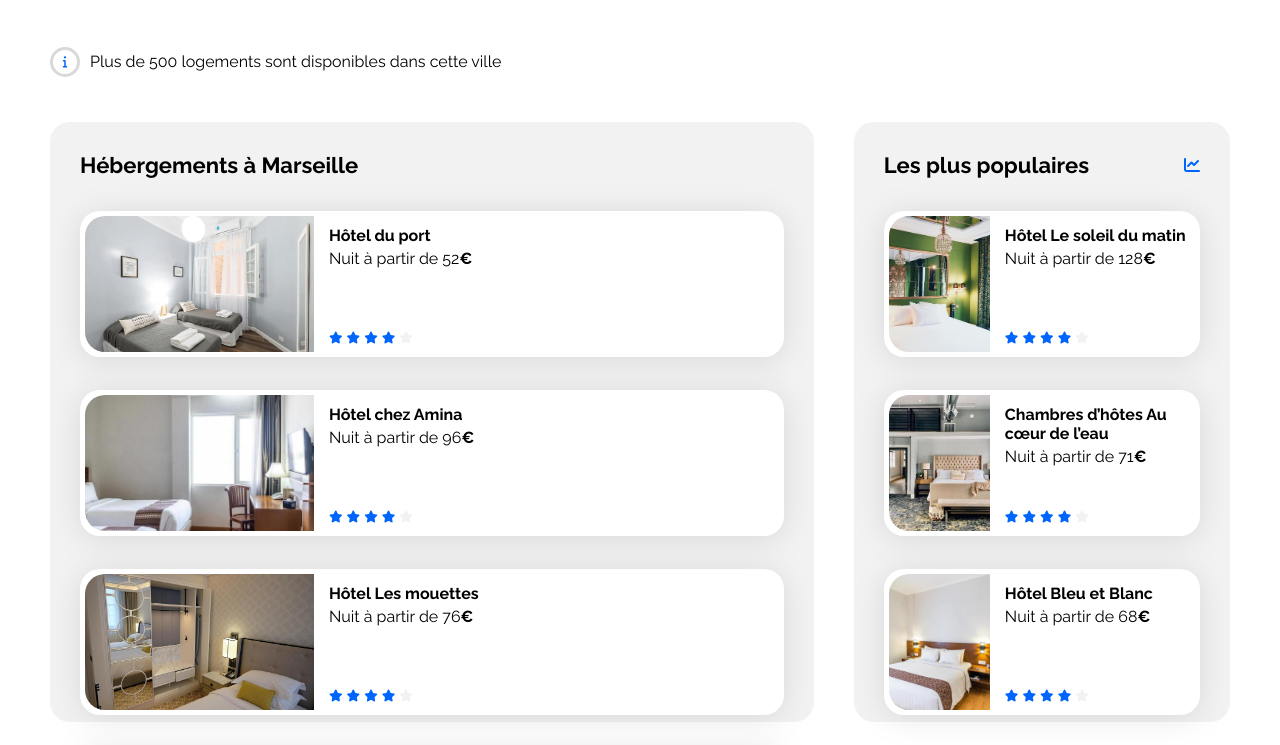
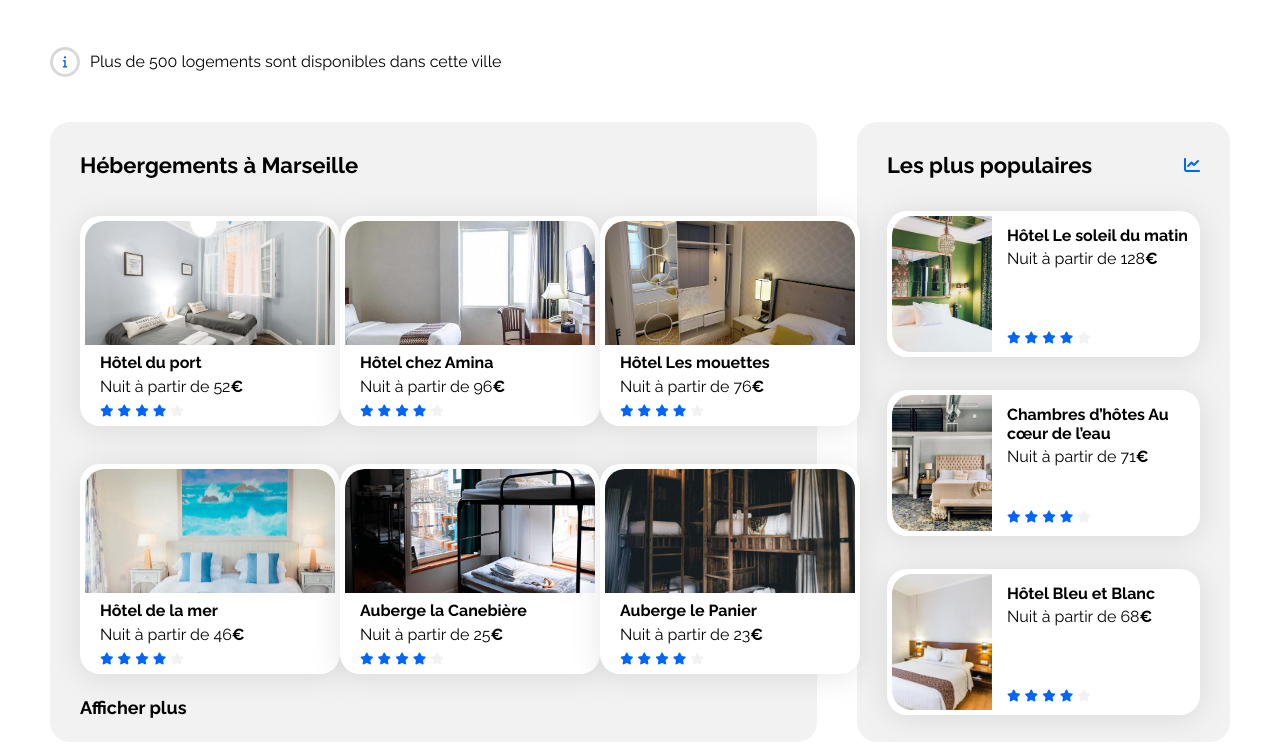
Before and after one commit to clem-s87/Projet-3, a plain HTML site: page index.html in a window 1280 px wide. Shown: the part 380-1125 px from the top of the page. Drawn offline with Linux system fonts and the light colour scheme.

Commit message:
Upgrade CSS part Marseille location and most popular

```diff
--- a/index.html
+++ b/index.html
@@ -38,6 +38,7 @@
                 <input type="submit" value="Rechercher" class="bouton">
             </form>
             </div>
+            <!-- Filtres -->
 
             <div class="filtres">
                 <p>Filtres</p>
@@ -58,7 +59,7 @@
                     <div class="populaires-title">
                         <h2 class="section-title">Hébergements à Marseille</h2>
                     </div>
-                    <div class="populaires-cards">
+                    <div class="hebergements-cards">
                         <a href="#">
                             <article class="card">
                                 <img src="images/hebergements/fred-kleber.jpg" alt="Image de la chambre d'hôtel montrant un lit">
@@ -66,7 +67,6 @@
                                     <div class="card-txt">
                                         <h3 class="card-title">Hôtel du port</h3>
                                         <p class="card-subtitle">Nuit à partir de 52<span class="euro">€</span></p>
-                                    </div>
                                     <div class="card-rating">
                                         <i class="fa-xs fa-solid fa-star" aria-hidden="true"></i>
                                         <i class="fa-xs fa-solid fa-star" aria-hidden="true"></i>
@@ -74,6 +74,7 @@
                                         <i class="fa-xs fa-solid fa-star" aria-hidden="true"></i>
                                         <i class="fa-xs fa-solid fa-star neutral-star" aria-hidden="true"></i>
                                         <span class="sr-only">Note de 4 sur 5</span>
+                                    </div>
                                     </div>
                                 </div>
                             </article>
@@ -85,7 +86,6 @@
                                     <div class="card-txt">
                                         <h3 class="card-title">Hôtel chez Amina</h3>
                                         <p class="card-subtitle">Nuit à partir de 96<span class="euro">€</span></p>
-                                    </div>
                                     <div class="card-rating">
                                         <i class="fa-xs fa-solid fa-star" aria-hidden="true"></i>
                                         <i class="fa-xs fa-solid fa-star" aria-hidden="true"></i>
@@ -94,6 +94,7 @@
                                         <i class="fa-xs fa-solid fa-star neutral-star" aria-hidden="true"></i>
                                         <span class="sr-only">Note de 4 sur 5</span>
                                     </div>
+                                </div>
                                 </div>
                             </article>
                         </a>
@@ -104,7 +105,6 @@
                                     <div class="card-txt">
                                         <h3 class="card-title">Hôtel Les mouettes</h3>
                                         <p class="card-subtitle">Nuit à partir de 76<span class="euro">€</span></p>
-                                    </div>
                                     <div class="card-rating">
                                         <i class="fa-xs fa-solid fa-star" aria-hidden="true"></i>
                                         <i class="fa-xs fa-solid fa-star" aria-hidden="true"></i>
@@ -114,9 +114,11 @@
                                         <span class="sr-only">Note de 4 sur 5</span>
                                     </div>
                                 </div>
+                                </div>
                             </article>
                         </a>
-
+                        </div>
+                        <div class="hebergements-cards">
                         <a href="#">
                             <article class="card">
                                 <img src="images/hebergements/annie-spratt.jpg" alt="Image de la chambre d'hôtel montrant un lit">
@@ -124,7 +126,6 @@
                                     <div class="card-txt">
                                         <h3 class="card-title">Hôtel de la mer</h3>
                                         <p class="card-subtitle">Nuit à partir de 46<span class="euro">€</span></p>
-                                    </div>
                                     <div class="card-rating">
                                         <i class="fa-xs fa-solid fa-star" aria-hidden="true"></i>
                                         <i class="fa-xs fa-solid fa-star" aria-hidden="true"></i>
@@ -133,6 +134,7 @@
                                         <i class="fa-xs fa-solid fa-star neutral-star" aria-hidden="true"></i>
                                         <span class="sr-only">Note de 4 sur 5</span>
                                     </div>
+                                </div>
                                 </div>
                             </article>
                         </a>
@@ -143,7 +145,6 @@
                                     <div class="card-txt">
                                         <h3 class="card-title">Auberge la Canebière</h3>
                                         <p class="card-subtitle">Nuit à partir de 25<span class="euro">€</span></p>
-                                    </div>
                                     <div class="card-rating">
                                         <i class="fa-xs fa-solid fa-star" aria-hidden="true"></i>
                                         <i class="fa-xs fa-solid fa-star" aria-hidden="true"></i>
@@ -152,6 +153,7 @@
                                         <i class="fa-xs fa-solid fa-star neutral-star" aria-hidden="true"></i>
                                         <span class="sr-only">Note de 4 sur 5</span>
                                     </div>
+                                </div>
                                 </div>
                             </article>
                         </a>
@@ -162,7 +164,6 @@
                                     <div class="card-txt">
                                         <h3 class="card-title">Auberge le Panier</h3>
                                         <p class="card-subtitle">Nuit à partir de 23<span class="euro">€</span></p>
-                                    </div>
                                     <div class="card-rating">
                                         <i class="fa-xs fa-solid fa-star" aria-hidden="true"></i>
                                         <i class="fa-xs fa-solid fa-star" aria-hidden="true"></i>
@@ -172,10 +173,11 @@
                                         <span class="sr-only">Note de 4 sur 5</span>
                                     </div>
                                 </div>
+                                </div>
                             </article>
                         </a>
-                        <a href="#"><h4>Afficher plus</h4></a>
                     </div>
+                    <div><a href="#"><p class="text-gras">Afficher plus</p></a></div>
                 </section>
             <!-- Partie les plus populaires -->
                 <section class="populaires">
--- a/style.css
+++ b/style.css
@@ -226,7 +226,7 @@ main {
     display: flex;
     flex-direction: row !important;
     gap: 40px;
-    height: 600px;
+    height: 620px;
 }
 
 .hebergements-and-populaires section {
@@ -239,7 +239,55 @@ main {
 /****** Hebergements ***********/
 .hebergements {
     width: 65%;
+    display: flex;
+    flex-direction: column;
+    gap: 5px;
 }
+
+.populaires-title {
+    display: flex;
+    justify-content: space-between;
+    align-items: center;
+}
+
+.hebergements-cards{
+    display: flex;
+    justify-content: space-between;
+    padding-top: 33px;
+}
+
+.hebergements-cards img {
+    width: 100%;
+    height: 124px;
+    border-top-left-radius: 20px;
+    border-top-right-radius: 20px;
+}
+
+.hebergements-cards .card {
+    width: 250px;
+    height: 200px;
+}
+
+.hebergements-cards .card-txt {
+    display: flex;
+    flex-direction: column;
+    gap: 5px;
+    padding-left: 15px;
+}
+
+.hebergements-cards .card-title, .card-subtitle, .card-rating {
+    margin: 0px;
+}
+
+.hebergements-cards .card-title {
+    margin-top: 4px;
+}
+
+.text-gras {
+    font-size: 18px;
+    font-weight: bold;
+}
+
 
 /****** Populaires ***********/
 .populaires {
```
